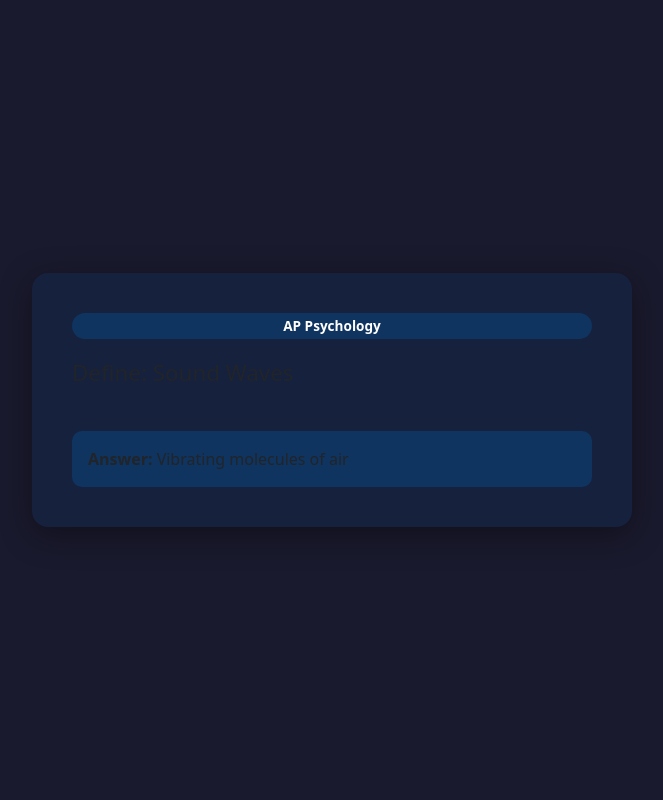
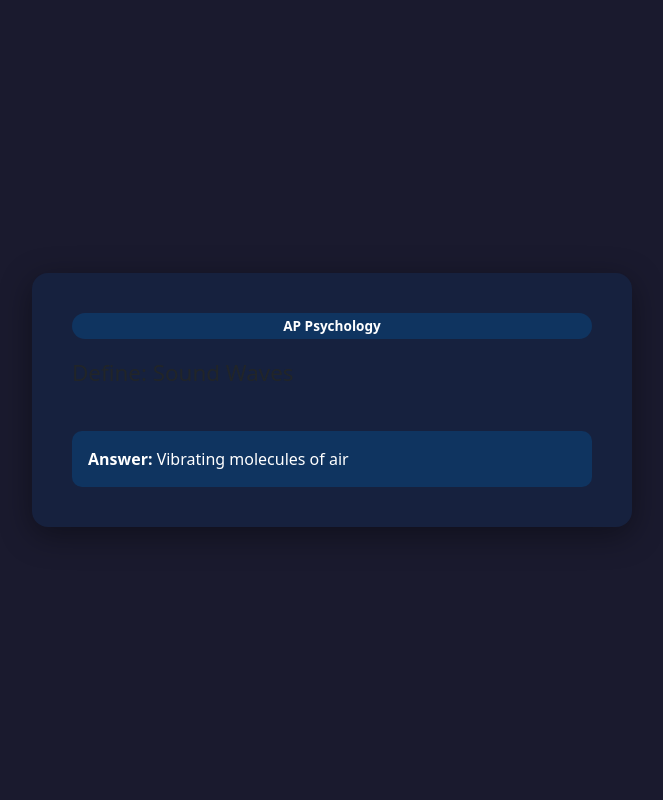
Before and after one commit to j-ak-e/daily-question, a Flask app: page / in a window 1280 px wide, after a click on "Reveal Answer". Shown: the whole page, without its empty margins (308-971 px from the left). Run offline with Flask 3, Linux system fonts and the light colour scheme.

Commit message:
fix text color

```diff
--- a/templates/index.html
+++ b/templates/index.html
@@ -6,7 +6,7 @@
     <style>
         body {
             background-color: #1a1a2e;
-            color: #eaeaea;
+            color: #ffffff;
             display: flex;
             justify-content: center;
             align-items: center;
@@ -33,6 +33,7 @@
             padding: 16px;
             margin-top: 16px;
             display: none;
+            color: #ffffff;
         }
         .btn-reveal {
             background-color: #e94560;
```
